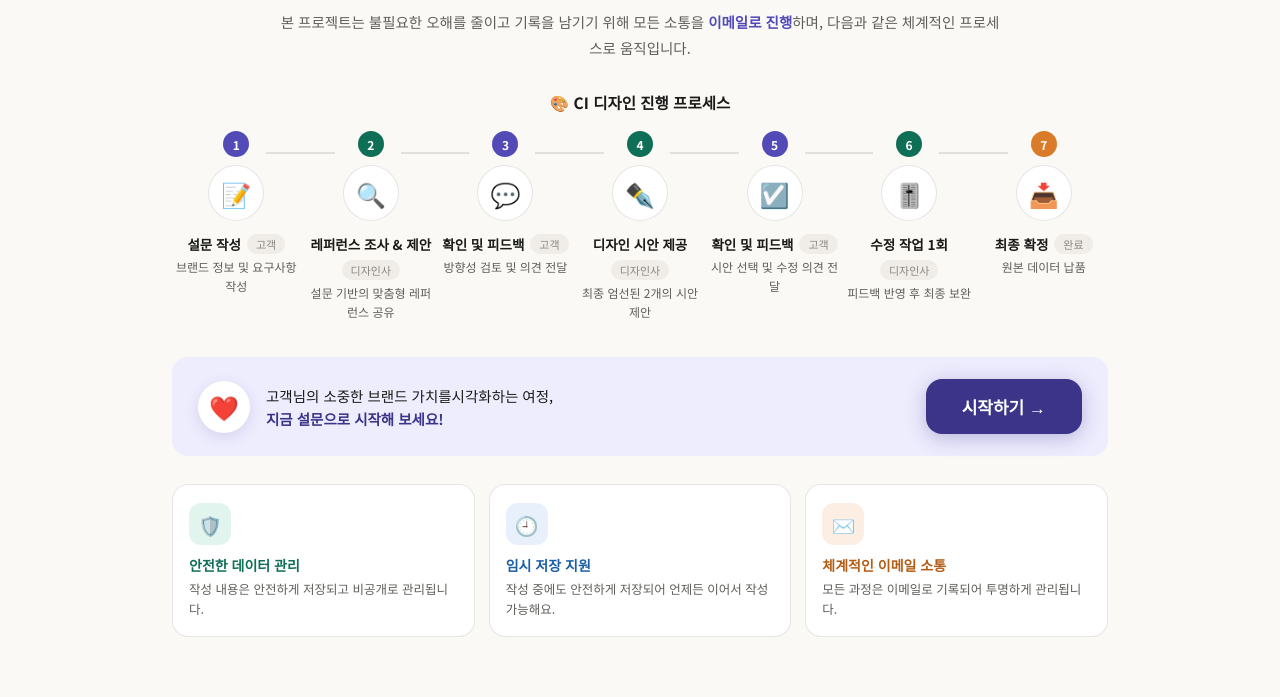
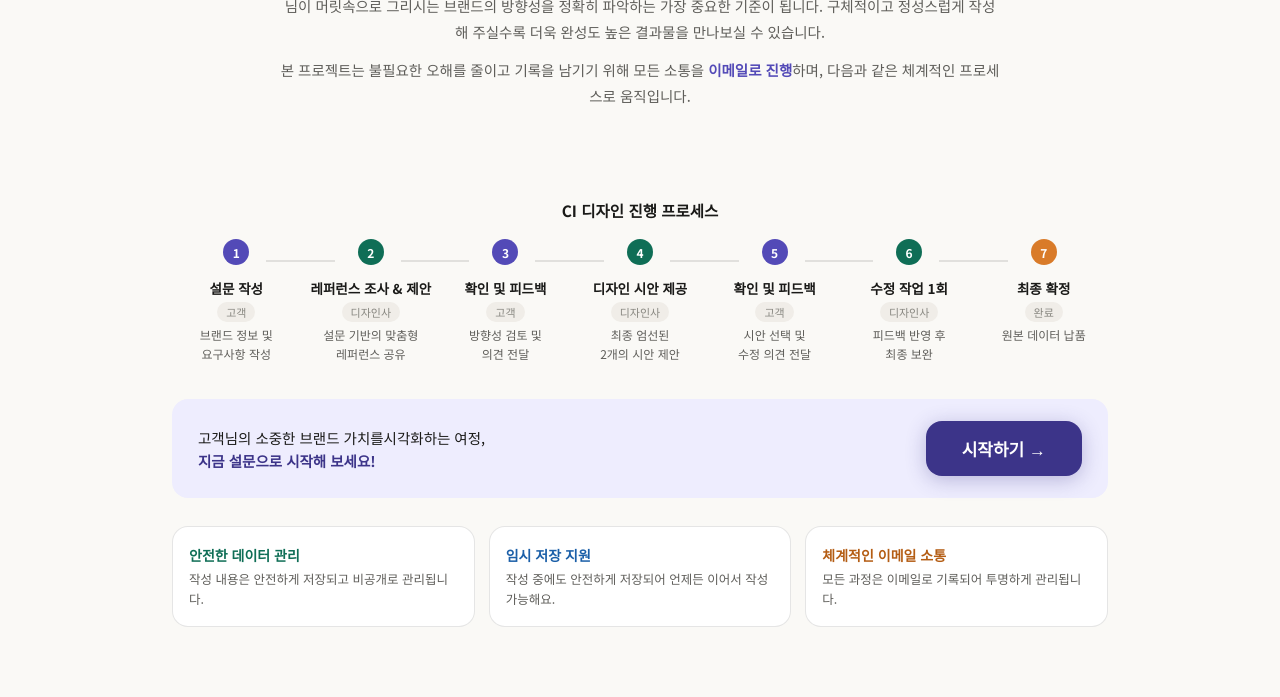
Before and after one commit to Izzy-Lee/bici, a plain HTML site: page index.html in a window 1280 px wide. Shown: the part 679-1376 px from the top of the page. Drawn offline with Linux system fonts and the light colour scheme.

Commit message:
Add files via upload

```diff
--- a/index.html
+++ b/index.html
@@ -289,11 +289,11 @@
       <div class="hero-text">
         <div class="landing-badge">BRAND IDENTITY 진단</div>
         <div class="landing-title">우리 브랜드,<br>어떤 <em>얼굴</em>이 좋을까요?</div>
-        <div class="landing-sub">BI·CI 제작 전 방향을 정하는 9가지 질문 🎨</div>
+        <div class="landing-sub">BI·CI 제작 전 방향을 정하는 9가지 질문</div>
         <div class="info-chips">
-          <div class="info-chip"><div class="ic-t">⏱ 약 5분</div><div class="ic-s">빠르고 간편해요</div></div>
-          <div class="info-chip"><div class="ic-t">🖼 이미지 첨부</div><div class="ic-s">참고 이미지를 올려보세요</div></div>
-          <div class="info-chip"><div class="ic-t">🔒 상표출원 활용</div><div class="ic-s">결과는 안전하게 보관됩니다</div></div>
+          <div class="info-chip"><div class="ic-t">약 5분</div><div class="ic-s">빠르고 간편해요</div></div>
+          <div class="info-chip"><div class="ic-t">이미지 첨부</div><div class="ic-s">참고 이미지를 올려보세요</div></div>
+          <div class="info-chip"><div class="ic-t">상표출원 활용</div><div class="ic-s">결과는 안전하게 보관됩니다</div></div>
         </div>
       </div>
       <div class="hero-art" aria-hidden="true">
@@ -357,6 +357,8 @@
       </div>
     </div>
 
+    <br><br>
+
     <div class="brand-msg">
       <p class="msg-lead">브랜드의 첫인상이 될 CI, 첫 단추가 가장 중요합니다.</p>
       <p class="msg-body">
@@ -371,54 +373,63 @@
       </p>
     </div>
 
-    <div class="process-title">🎨 CI 디자인 진행 프로세스</div>
+    <br><br>
+
+    <div class="process-title">CI 디자인 진행 프로세스</div>
     <div class="timeline">
       <div class="tl-item">
-        <div class="tl-head"><div class="tl-badge who-customer">1</div><div class="tl-icon">📝</div></div>
+        <div class="tl-head"><div class="tl-badge who-customer">1</div></div>
         <div class="tl-body">
-          <div class="tl-name">설문 작성 <span class="tl-who">고객</span></div>
-          <div class="tl-desc">브랜드 정보 및 요구사항 작성</div>
+          <div class="tl-name">설문 작성 </div>
+          <span class="tl-who">고객</span>
+          <div class="tl-desc">브랜드 정보 및 <br> 요구사항 작성</div>
         </div>
       </div>
       <div class="tl-item">
-        <div class="tl-head"><div class="tl-badge who-studio">2</div><div class="tl-icon">🔍</div></div>
+        <div class="tl-head"><div class="tl-badge who-studio">2</div></div>
         <div class="tl-body">
-          <div class="tl-name">레퍼런스 조사 &amp; 제안 <span class="tl-who">디자인사</span></div>
-          <div class="tl-desc">설문 기반의 맞춤형 레퍼런스 공유</div>
+          <div class="tl-name">레퍼런스 조사 &amp; 제안 </div>
+          <span class="tl-who">디자인사</span>
+          <div class="tl-desc">설문 기반의 맞춤형 <br>레퍼런스 공유</div>
         </div>
       </div>
       <div class="tl-item">
-        <div class="tl-head"><div class="tl-badge who-customer">3</div><div class="tl-icon">💬</div></div>
+        <div class="tl-head"><div class="tl-badge who-customer">3</div></div>
         <div class="tl-body">
-          <div class="tl-name">확인 및 피드백 <span class="tl-who">고객</span></div>
-          <div class="tl-desc">방향성 검토 및 의견 전달</div>
+          <div class="tl-name">확인 및 피드백 </div>
+          <span class="tl-who">고객</span>
+          <div class="tl-desc">방향성 검토 및 <br>의견 전달</div>
         </div>
       </div>
       <div class="tl-item">
-        <div class="tl-head"><div class="tl-badge who-studio">4</div><div class="tl-icon">✒️</div></div>
+        <div class="tl-head"><div class="tl-badge who-studio">4</div></div>
         <div class="tl-body">
-          <div class="tl-name">디자인 시안 제공 <span class="tl-who">디자인사</span></div>
-          <div class="tl-desc">최종 엄선된 2개의 시안 제안</div>
+          <div class="tl-name">디자인 시안 제공 </div>
+          <span class="tl-who">디자인사</span>
+          <div class="tl-desc">최종 엄선된 <br>2개의 시안 제안</div>
         </div>
       </div>
       <div class="tl-item">
-        <div class="tl-head"><div class="tl-badge who-customer">5</div><div class="tl-icon">☑️</div></div>
+        <div class="tl-head"><div class="tl-badge who-customer">5</div></div>
         <div class="tl-body">
-          <div class="tl-name">확인 및 피드백 <span class="tl-who">고객</span></div>
-          <div class="tl-desc">시안 선택 및 수정 의견 전달</div>
+          <div class="tl-name">확인 및 피드백 </div>
+          <span class="tl-who">고객</span>
+          <div class="tl-desc">시안 선택 및 <br>수정 의견 전달</div>
         </div>
       </div>
       <div class="tl-item">
-        <div class="tl-head"><div class="tl-badge who-studio">6</div><div class="tl-icon">🎚️</div></div>
+        <div class="tl-head"><div class="tl-badge who-studio">6</div></div>
         <div class="tl-body">
-          <div class="tl-name">수정 작업 1회 <span class="tl-who">디자인사</span></div>
-          <div class="tl-desc">피드백 반영 후 최종 보완</div>
+          <div class="tl-name">수정 작업 1회 </div>
+          <span class="tl-who">디자인사</span>
+          <div class="tl-desc">피드백 반영 후 <br>최종 보완</div>
         </div>
       </div>
       <div class="tl-item">
-        <div class="tl-head"><div class="tl-badge who-final">7</div><div class="tl-icon">📥</div></div>
+        <div class="tl-head"><div class="tl-badge who-final">7</div></div>
         <div class="tl-body">
-          <div class="tl-name">최종 확정 <span class="tl-who">완료</span></div>
+          <div class="tl-name">최종 확정 </div>
+          <span class="tl-who">완료</span>
           <div class="tl-desc">원본 데이터 납품</div>
         </div>
       </div>
@@ -426,7 +437,6 @@
 
     <div class="heart-card">
       <div class="hc-left">
-        <div class="hc-icon">❤️</div>
         <div class="hc-text">고객님의 소중한 브랜드 가치를<br class="mobile-br">시각화하는 여정,<br><strong>지금 설문으로 시작해 보세요!</strong></div>
       </div>
       <button class="cta hc-cta" id="landingCta" onclick="if(!directionLocked) goTo(1)">시작하기 →</button>
@@ -434,17 +444,14 @@
 
     <div class="feature-cards">
       <div class="feature-card">
-        <div class="fc-icon" style="background:#E1F5EE;">🛡️</div>
         <div class="fc-title" style="color:#0F6E56;">안전한 데이터 관리</div>
         <div class="fc-desc">작성 내용은 안전하게 저장되고 비공개로 관리됩니다.</div>
       </div>
       <div class="feature-card">
-        <div class="fc-icon" style="background:#E8F0FB;">🕘</div>
         <div class="fc-title" style="color:#1B5FA8;">임시 저장 지원</div>
         <div class="fc-desc">작성 중에도 안전하게 저장되어 언제든 이어서 작성 가능해요.</div>
       </div>
       <div class="feature-card">
-        <div class="fc-icon" style="background:#FCEEE3;">✉️</div>
         <div class="fc-title" style="color:#B45D14;">체계적인 이메일 소통</div>
         <div class="fc-desc">모든 과정은 이메일로 기록되어 투명하게 관리됩니다.</div>
       </div>
```
